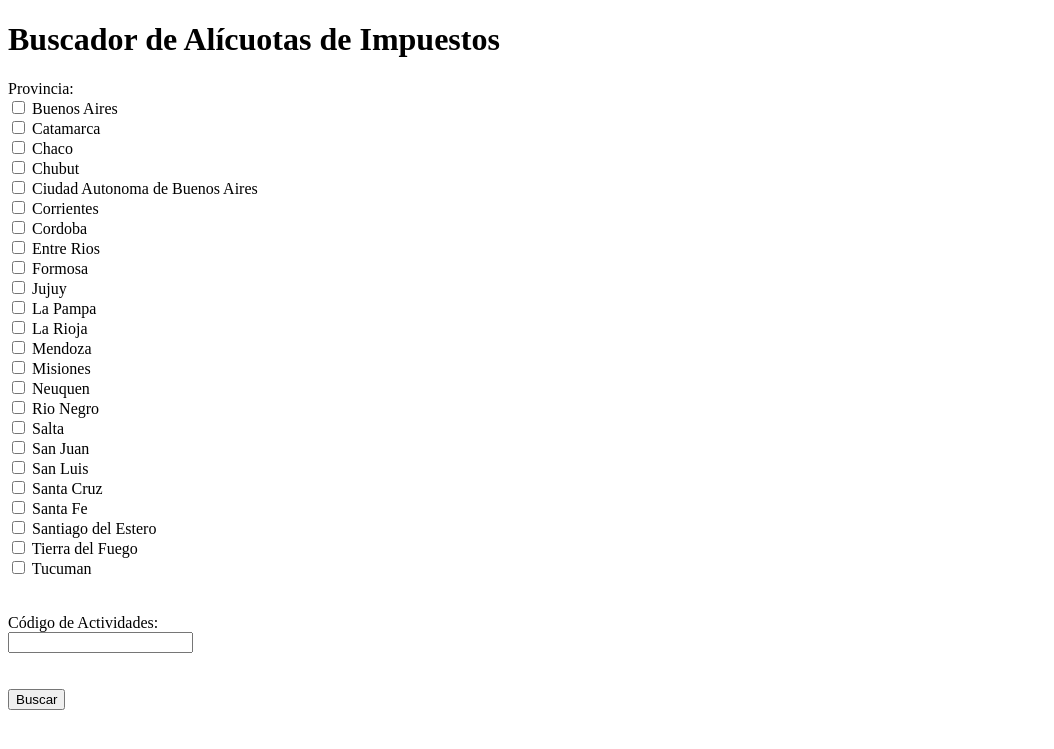
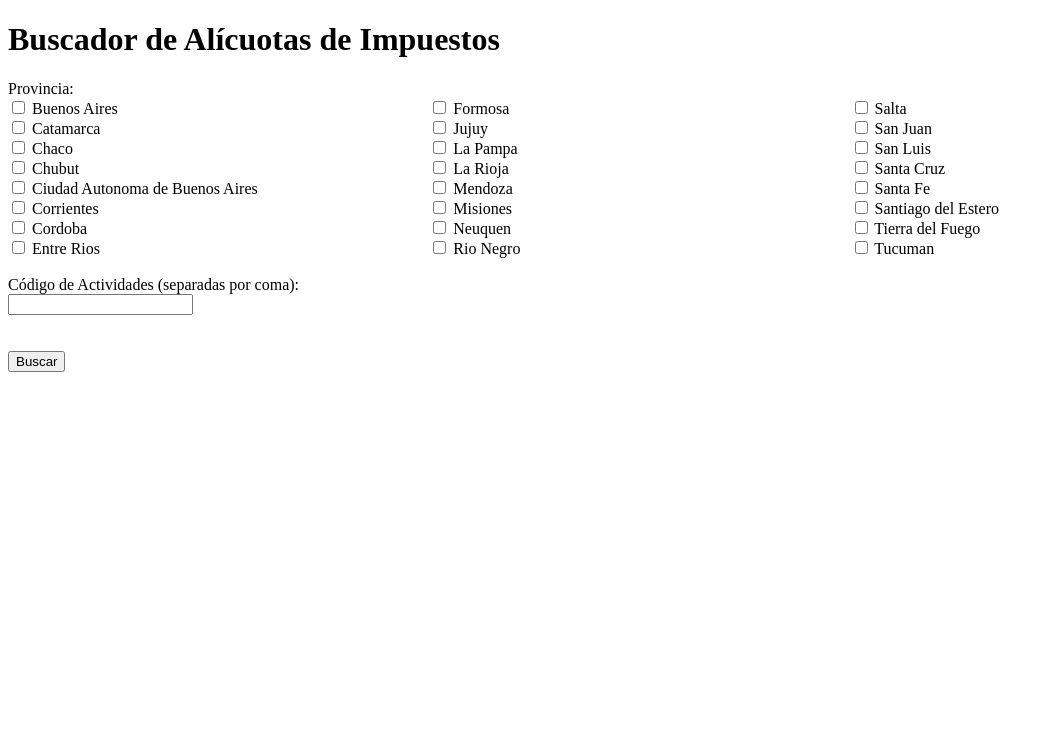
Before and after one commit to abustosp/Alicuotas_IIBB_Flask, a Flask app: page / in a window 1280 px wide. Shown: the top 749 px of the page, without its empty margins (0-1054 px from the left). Run offline with Flask 3, Linux system fonts and the light colour scheme; some libraries are stand-ins or nearby versions.

Commit message:
Separate in 3 Columns

```diff
--- a/templates/index.html
+++ b/templates/index.html
@@ -5,11 +5,13 @@
     <meta name="viewport" content="width=device-width, initial-scale=1.0">
     <link rel="stylesheet" href="{{ url_for('static', filename='css/style.css') }}">
     <title>Buscador de Alícuotas de Impuestos</title>
+
 </head>
 <body>
     <h1>Buscador de Alícuotas de Impuestos</h1>
     <form method="post">
         <label>Provincia:</label><br>
+        <div class="column">
         <input type="checkbox" name="Provincia" value="Buenos Aires"> Buenos Aires<br>
         <input type="checkbox" name="Provincia" value="Catamarca"> Catamarca<br>
         <input type="checkbox" name="Provincia" value="Chaco"> Chaco<br>
@@ -18,6 +20,8 @@
         <input type="checkbox" name="Provincia" value="Corrientes"> Corrientes<br>
         <input type="checkbox" name="Provincia" value="Cordoba"> Cordoba<br>
         <input type="checkbox" name="Provincia" value="Entre Rios"> Entre Rios<br>
+        </div>
+        <div class="column">
         <input type="checkbox" name="Provincia" value="Formosa"> Formosa<br>
         <input type="checkbox" name="Provincia" value="Jujuy"> Jujuy<br>
         <input type="checkbox" name="Provincia" value="La Pampa"> La Pampa<br>
@@ -26,6 +30,8 @@
         <input type="checkbox" name="Provincia" value="Misiones"> Misiones<br>
         <input type="checkbox" name="Provincia" value="Neuquen"> Neuquen<br>
         <input type="checkbox" name="Provincia" value="Rio Negro"> Rio Negro<br>
+        </div>
+        <div class="column">
         <input type="checkbox" name="Provincia" value="Salta"> Salta<br>
         <input type="checkbox" name="Provincia" value="San Juan"> San Juan<br>
         <input type="checkbox" name="Provincia" value="San Luis"> San Luis<br>
@@ -34,11 +40,12 @@
         <input type="checkbox" name="Provincia" value="Santiago del Estero"> Santiago del Estero<br>
         <input type="checkbox" name="Provincia" value="Tierra del Fuego"> Tierra del Fuego<br>
         <input type="checkbox" name="Provincia" value="Tucuman"> Tucuman<br>
+        </div>
         <!-- Añade más Provincia según sea necesario -->
 
-        <br><br>
+        <br style="clear:both;"><br>
 
-        <label>Código de Actividades:</label><br>
+        <label>Código de Actividades (separadas por coma):</label><br>
         <input type="text" name="Codigo" required><br>
 
         <br><br>
```
